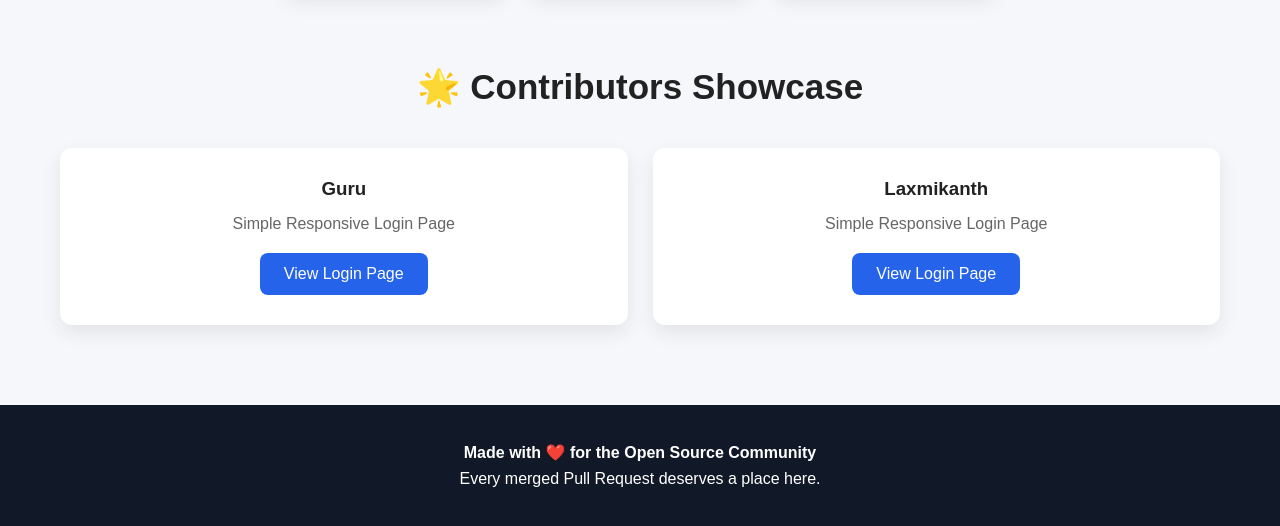
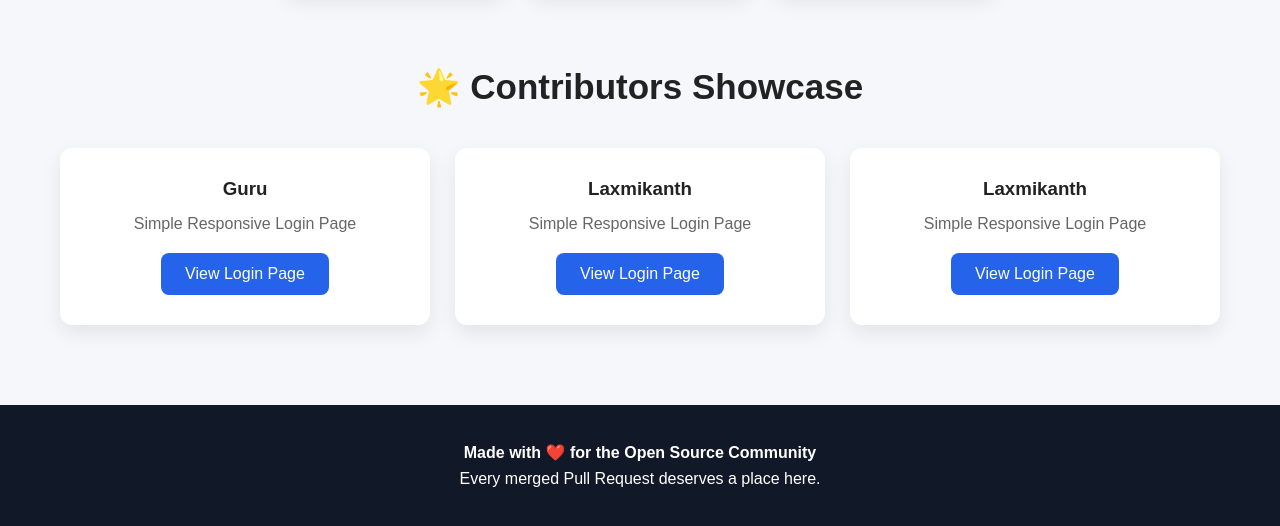
Before and after one commit to GuruB-Codes/Simple-Login-Pages, a plain HTML site: page index.html in a window 1280 px wide. Shown: the part 812-1338 px from the top of the page. Drawn offline with Linux system fonts and the light colour scheme.

Commit message:
Refactor index.html for improved structure and content

```diff
--- a/index.html
+++ b/index.html
@@ -255,6 +255,14 @@ View Login Page
 </a>
 </div>
 
+        <div class="card">
+<h3>Laxmikanth</h3>
+<p>Simple Responsive Login Page</p>
+<a href="Contributors/beautifulbimba.html" target="_blank">
+View Login Page
+</a>
+</div>
+
 <!-- Example -->
 
 <!--
```
